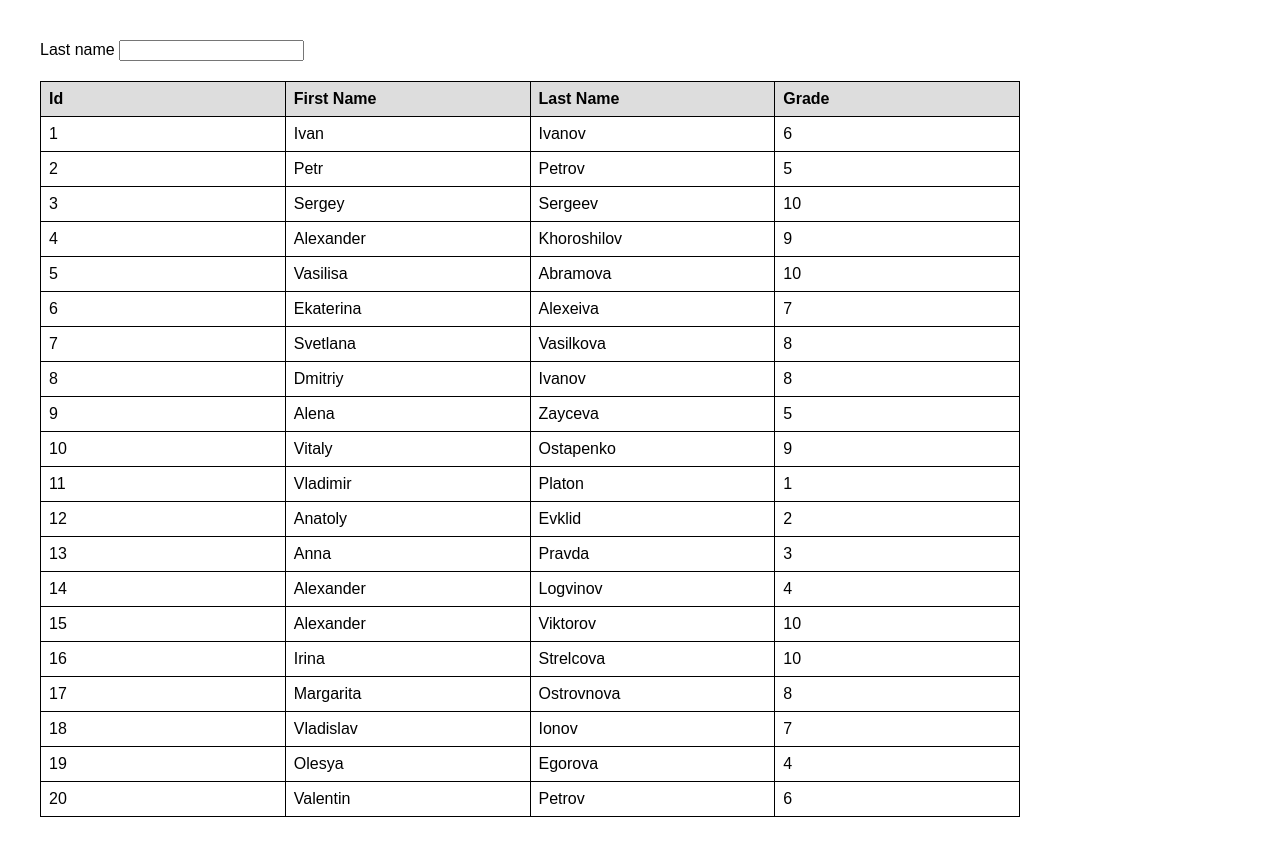
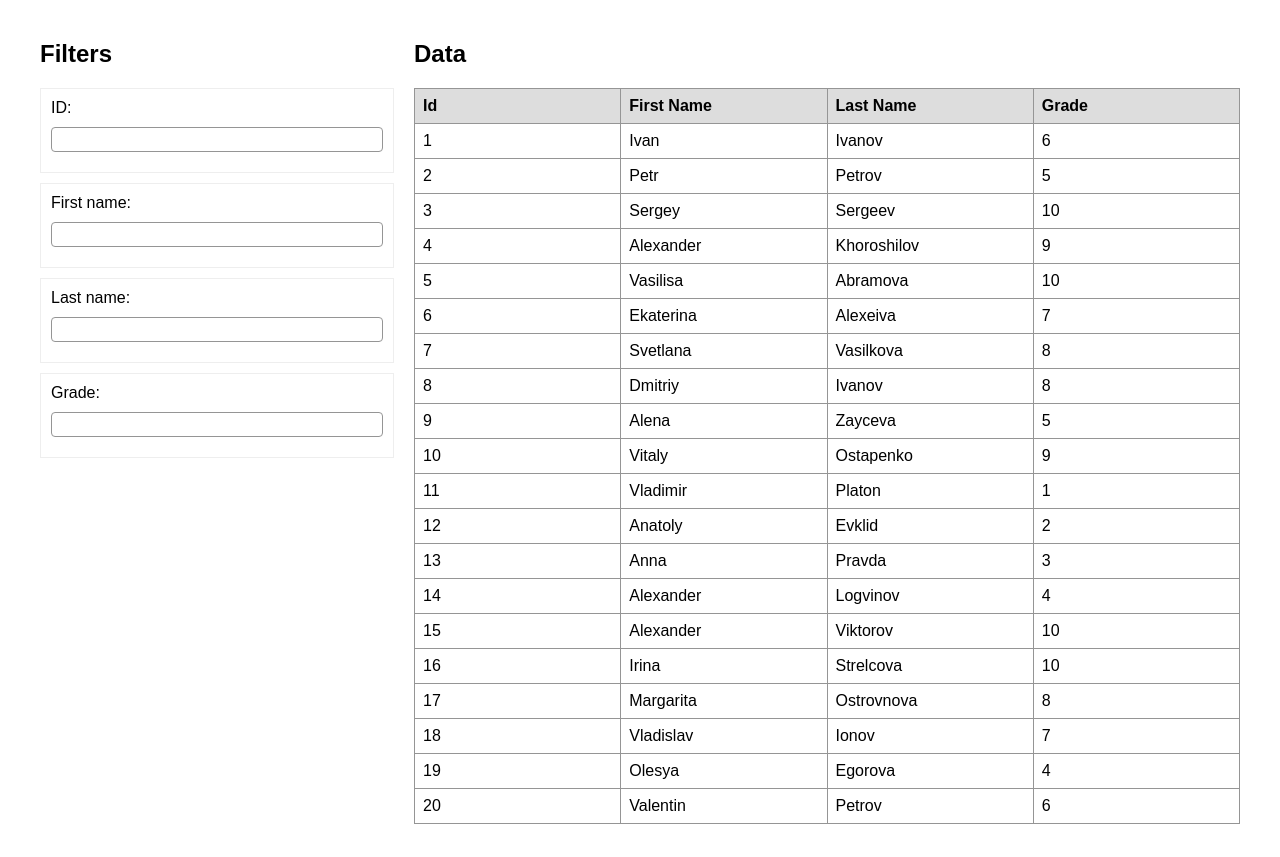
Before and after one commit to engineeryulia/table-js, a plain HTML site: page index.html in a window 1280 px wide. Drawn offline with Linux system fonts and the light colour scheme.

Commit message:
Second commit

```diff
--- a/createTable.js
+++ b/createTable.js
@@ -1,41 +1,15 @@
-function createCell(content){
-  const cell = document.createElement('td');
-  cell.textContent = content;
-  return cell;
+export default function createTable(body, items) {
+  items.map((item) => {
+   const row = document.createElement('tr');
+
+   const itemKeys = Object.keys(item);
+
+   itemKeys.map((value) => {
+     const cell = document.createElement('td');
+     cell.textContent = item[value];
+     row.appendChild(cell);
+   });
+
+   body.appendChild(row);
+ });
 }
-
-
-export default function createTable(tableBody, students) {
-  students.map((student) => {
-    const row = document.createElement('tr')
-    row.appendChild(createCell(student.id))
-    row.appendChild(createCell(student.firstName))
-    row.appendChild(createCell(student.lastName))
-    row.appendChild(createCell(student.grade))
-    tableBody.appendChild(row);
-  })
-  // students.forEach((student) => {
-  //   const row = document.createElement('tr');
-
-  //   const idCell = document.createElement('td');
-  //   idCell.textContent = student.id;
-  //   row.appendChild(idCell);
-
-  //   const firstNameCell = document.createElement('td');
-  //   firstNameCell.textContent = student.firstName;
-  //   row.appendChild(firstNameCell);
-
-  //   const lastNameCell = document.createElement('td');
-  //   lastNameCell.textContent = student.lastName;
-  //   row.appendChild(lastNameCell);
-
-  //   const gradeCell = document.createElement('td');
-  //   gradeCell.textContent = student.grade;
-  //   row.appendChild(gradeCell);
-
-  //   tableBody.appendChild(row);
-  // })
-
-
-
-}
--- a/filterTable.js
+++ b/filterTable.js
@@ -1,6 +1,9 @@
-export default function filterTable(students, searchValue) {
+export default function filterTable(students, searchValues) {
   const filteredStudents = students.filter((student) => {
-    return student.lastName.toLowerCase().includes(searchValue.toLowerCase())
+  return Object.keys(searchValues).every((key) => {
+    return student[key].toString().toLowerCase().includes(searchValues[key].toLowerCase());
   });
-  return filteredStudents();
+});
+
+  return filteredStudents;
 }
--- a/index.html
+++ b/index.html
@@ -4,29 +4,53 @@
     <meta charset="UTF-8">
     <meta http-equiv="X-UA-Compatible" content="IE=edge">
     <meta name="viewport" content="width=device-width, initial-scale=1.0">
-  <title>Students</title>
+    <title>Students Table</title>
     <link rel="stylesheet" href="style.css">
 </head>
 <body>
     <div class="wrapper">
         <div class="filters">
-      <label for="search">Last name</label>
-      <input type="text" id="search">
+            <h2>Filters</h2>
+
+            <div class="filter">
+                <label for="search-id">ID:</label>
+                <input type="text" id="search-id" class="search" data-column="id">
             </div>
-    <table id="studentsTable">
+
+            <div class="filter">
+                <label for="search-first-name">First name:</label>
+                <input type="text" id="search-first-name" class="search" data-column="firstName">
+            </div>
+
+            <div class="filter">
+                <label for="search-last-name">Last name:</label>
+                <input type="text" id="search-last-name" class="search" data-column="lastName">
+            </div>
+
+            <div class="filter">
+                <label for="search-grade">Grade:</label>
+                <input type="text" id="search-grade" class="search" data-column="grade">
+            </div>
+        </div>
+
+        <div class="table-container">
+            <h2>Data</h2>
+
+            <table>
                 <thead>
                     <tr>
-          <th>Id</th>
-          <th>First Name</th>
-          <th>Last Name</th>
-          <th>Grade</th>
+                        <th class="sortable" data-column="id">Id</th>
+                        <th class="sortable" data-column="firstName">First Name</th>
+                        <th class="sortable" data-column="lastName">Last Name</th>
+                        <th class="sortable" data-column="grade">Grade</th>
                     </tr>
                 </thead>
 
-      <tbody></tbody>
+                <tbody data-tbody-id="students"></tbody>
             </table>
         </div>
+    </div>
+
     <script src="main.js" type="module"></script>
-
 </body>
 </html>
--- a/main.js
+++ b/main.js
@@ -1,32 +1,77 @@
-import filterTable from "./filterTable.js";
-import createTable from "./createTable.js";
+import createTable from './createTable.js';
+import filterTable from './filterTable.js';
 
-async function fetchStudents() {
-  const response = await fetch('./getStudents.json')
-  const students = await response.json();
-  return students;
+async function fetchStudents(group = 1) {
+	let response;
+
+	switch (group) {
+		case 1:
+			response = await fetch('./studentsGroupA.json');
+			break;
+		case 2:
+			response = await fetch('./studentsGroupB.json');
+			break;
+		default:
+			console.error('Invalid group number provided');
+			return;
+	}
+
+	const students = await response.json();
+	return students;
 }
 
-async function init () {
-  const tableBody = document.querySelector('#studentsTable tbody');
-  const students = await fetchStudents();
+const init = async () => {
+	const tableBody = document.querySelector('tbody[data-tbody-id="students"]');
+	let students = await fetchStudents(2);
 
-  //const students = getStudents();
+	createTable(tableBody, students);
 
-  createTable(tableBody, students);
+	const searchInputs = document.querySelectorAll('.search');
+	const headers = document.querySelectorAll('.sortable');
 
-  const searchInput = document.querySelector('#search');
+	const sortData = {
+		id: true,
+		firstName: true,
+		lastName: true,
+		grade: true
+	}
 
-  searchInput.addEventListener('input', (event) => {
-    const searchValue = event.target.value;
+	headers.forEach(header => {
+		header.addEventListener('click', () => {
+			const column = header.getAttribute('data-column');
 
-  const filteredStudents = filterTable(students, searchValue)
+			students = students.sort((a, b) => {
+				const valueA = a[column].toString().toLowerCase();
+				const valueB = b[column].toString().toLowerCase();
 
-    tableBody.innerHTML = '';
-    createTable(tableBody, filteredStudents)
+				if (sortData[column]) {
+					return valueA.localeCompare(valueB);
+				} else {
+					return valueB.localeCompare(valueA);
+				}
+			});
 
-  });
+			sortData[column] = !sortData[column];
 
-}
+			tableBody.innerHTML = '';
+			createTable(tableBody, students);
+		});
+	});
+
+	searchInputs.forEach(input => {
+		const searchValues = {};
+
+		input.addEventListener('input', () => {
+			searchInputs.forEach(input => {
+				searchValues[input.getAttribute('data-column')] = input.value;
+			});
+
+			const filteredStudents = filterTable(students, searchValues);
+
+			tableBody.innerHTML = '';
+			createTable(tableBody, filteredStudents);
+		});
+	});
+};
 
 init();
--- a/getstudents.json
+++ b/studentsGroupB.json
@@ -1,3 +1,4 @@
+
 [
   { "id": 1, "firstName": "Ivan", "lastName": "Ivanov", "grade": 6 },
   { "id": 2, "firstName": "Petr", "lastName": "Petrov", "grade": 5 },
--- a/style.css
+++ b/style.css
@@ -1,17 +1,33 @@
+/* Mobile-first */
 body {
   margin: 0;
   padding: 0;
   font-family: Arial, Helvetica, sans-serif;
+  font-size: 1rem;
   box-sizing: border-box;
 }
 
 .wrapper {
-  max-width: 980px;
-  margin: 40px;
+  max-width: 1200px;
+  margin: auto;
+  padding: 0 20px;
+
+  display: flex;
+  gap: 20px;
+  flex-direction: column;
 }
-.filters{
-  margin: 20px auto;
+
+.filters,
+.table-container {
+  width: 100%;
 }
+
+.filter {
+  border: 1px solid #eee;
+  padding: 10px;
+  margin-bottom: 10px;
+}
+
 table {
   width: 100%;
   border-collapse: collapse;
@@ -19,11 +35,42 @@ table {
 
 th {
   background-color: #ddd;
+  cursor: pointer;
 }
+
 th,
 td {
   width: 25%;
-  border: 1px solid #000;
+  border: 1px solid #959595;
   padding: 8px;
   text-align: left;
 }
+
+label,
+input {
+  display: block;
+  box-sizing: border-box;
+  width: 100%;
+  margin-bottom: 10px;
+}
+
+input {
+  border: 1px solid #959595;
+  border-radius: 4px;
+  padding: 4px 8px;
+}
+
+@media (min-width: 768px) {
+  .wrapper {
+      margin: 20px auto;
+      flex-direction: row;
+  }
+
+  .filters {
+      width: 30%;
+  }
+
+  .table-container {
+      width: 70%;
+  }
+}
```
Also changed, not shown: studentsGroupA.json (added, +12 -0 lines). Lines whose indentation alone changed are shown as unchanged.
